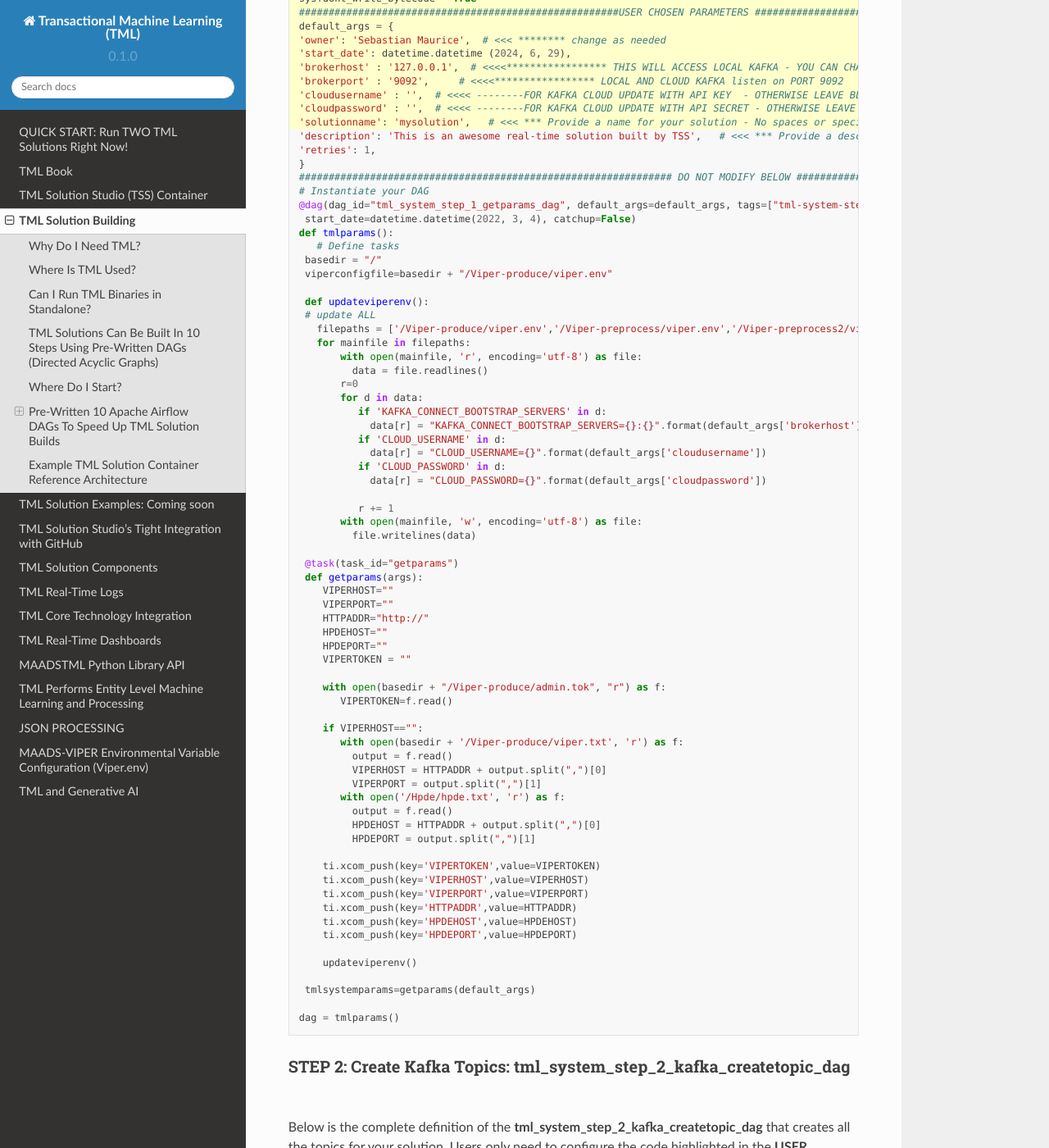
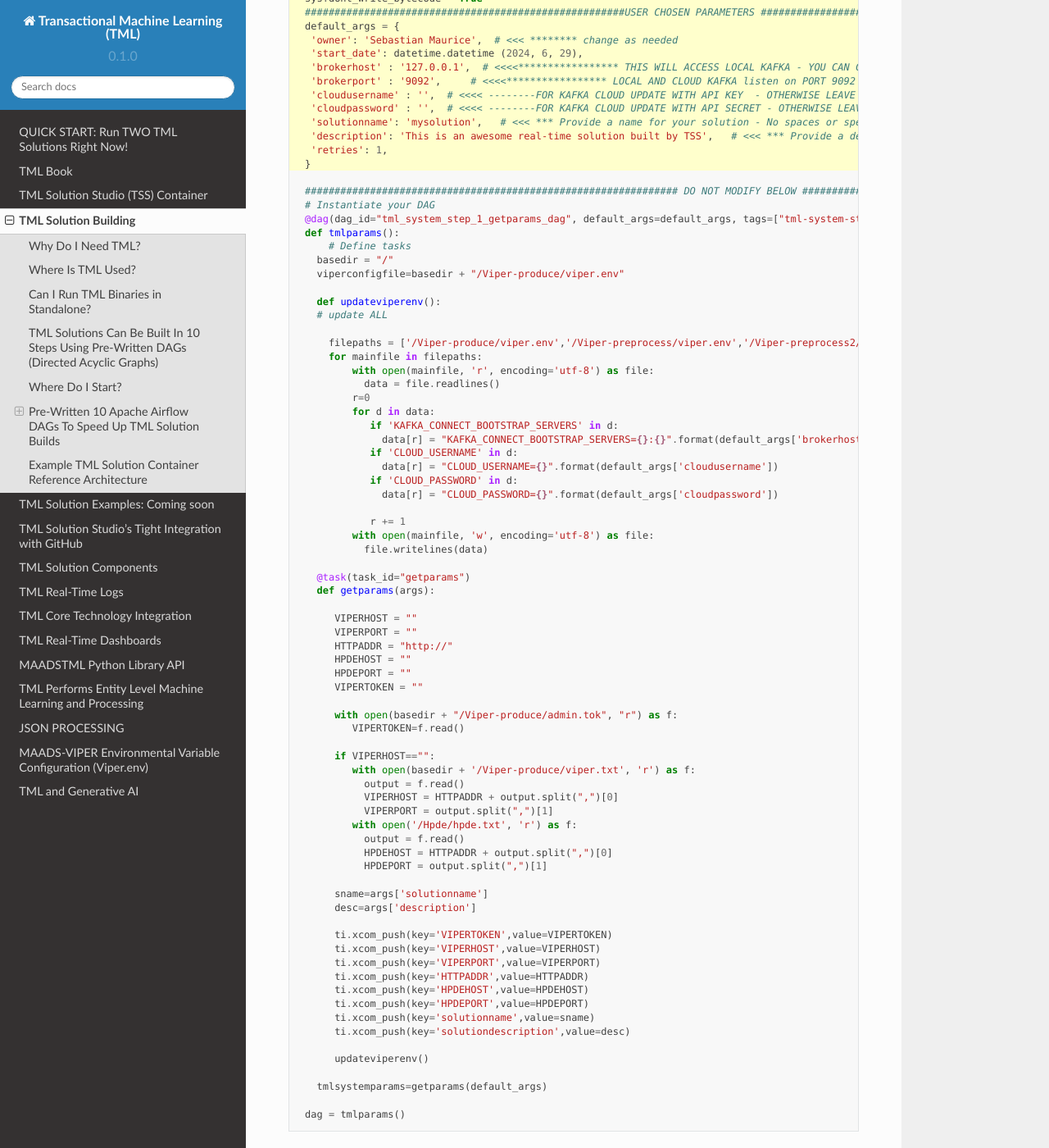
Before and after one commit to smaurice101/readthedocs, a Sphinx documentation site: the page built from docs/source/tmlbuilds.rst, in a window 1280 px wide and 1400 px high, scrolled down 5638 px. Shown: the whole window at 82% size. Built offline with Sphinx 7.4.7 and the Read the Docs theme 2.0.0, drawn with Linux system fonts in a browser that asks for light colours; some of the changed lines change nothing that is shown; some of the changed text lies outside the part shown.

Commit message:
Update tmlbuilds.rst

```diff
--- a/docs/source/tmlbuilds.rst
+++ b/docs/source/tmlbuilds.rst
@@ -190,92 +190,125 @@
 Below is the complete definition of the **tml_system_step_1_getparams_dag**.  Users only need to configure the code highlighted in the **USER CHOSEN PARAMETERS**.
 
 .. code-block:: PYTHON
-   :emphasize-lines: 10,11,12,13,14,15,16,17,18,19
-
-   from airflow import DAG
-   from airflow.operators.python import PythonOperator
-   from airflow.operators.bash import BashOperator
-   import datetime
-   from airflow.decorators import dag, task
-   import os
-   import sys
-   import maadstml
-
-   sys.dont_write_bytecode = True
-   ######################################################USER CHOSEN PARAMETERS ###########################################################
-   default_args = {
-   'owner': 'Sebastian Maurice',  # <<< ******** change as needed
-   'start_date': datetime.datetime (2024, 6, 29),
-   'brokerhost' : '127.0.0.1',  # <<<<***************** THIS WILL ACCESS LOCAL KAFKA - YOU CAN CHANGE TO CLOUD KAFKA HOST
-   'brokerport' : '9092',     # <<<<***************** LOCAL AND CLOUD KAFKA listen on PORT 9092
-   'cloudusername' : '',  # <<<< --------FOR KAFKA CLOUD UPDATE WITH API KEY  - OTHERWISE LEAVE BLANK
-   'cloudpassword' : '',  # <<<< --------FOR KAFKA CLOUD UPDATE WITH API SECRET - OTHERWISE LEAVE BLANK
-   'solutionname': 'mysolution',   # <<< *** Provide a name for your solution - No spaces or special characters in the name
-   'description': 'This is an awesome real-time solution built by TSS',   # <<< *** Provide a description of your solution
-   'retries': 1,
-   }
-   ############################################################### DO NOT MODIFY BELOW ####################################################
-   # Instantiate your DAG
-   @dag(dag_id="tml_system_step_1_getparams_dag", default_args=default_args, tags=["tml-system-step-1-getparams"], schedule=None,
-    start_date=datetime.datetime(2022, 3, 4), catchup=False)
-   def tmlparams():
-      # Define tasks
-    basedir = "/"
-    viperconfigfile=basedir + "/Viper-produce/viper.env"
-
-    def updateviperenv():
-    # update ALL
-      filepaths = ['/Viper-produce/viper.env','/Viper-preprocess/viper.env','/Viper-preprocess2/viper.env','/Viper-ml/viper.env','/Viperviz/viper.env']
-      for mainfile in filepaths:
-          with open(mainfile, 'r', encoding='utf-8') as file:
-            data = file.readlines()
-          r=0
-          for d in data:
-             if 'KAFKA_CONNECT_BOOTSTRAP_SERVERS' in d:
-               data[r] = "KAFKA_CONNECT_BOOTSTRAP_SERVERS={}:{}".format(default_args['brokerhost'],default_args['brokerport'])
-             if 'CLOUD_USERNAME' in d:
-               data[r] = "CLOUD_USERNAME={}".format(default_args['cloudusername'])
-             if 'CLOUD_PASSWORD' in d:
-               data[r] = "CLOUD_PASSWORD={}".format(default_args['cloudpassword'])
-
-             r += 1
-          with open(mainfile, 'w', encoding='utf-8') as file:
-            file.writelines(data)
-
-    @task(task_id="getparams")
-    def getparams(args):
-       VIPERHOST=""
-       VIPERPORT=""
-       HTTPADDR="http://"
-       HPDEHOST=""
-       HPDEPORT=""
-       VIPERTOKEN = ""
-
-       with open(basedir + "/Viper-produce/admin.tok", "r") as f:
-          VIPERTOKEN=f.read()
-
-       if VIPERHOST=="":
-          with open(basedir + '/Viper-produce/viper.txt', 'r') as f:
-            output = f.read()
-            VIPERHOST = HTTPADDR + output.split(",")[0]
-            VIPERPORT = output.split(",")[1]
-          with open('/Hpde/hpde.txt', 'r') as f:
-            output = f.read()
-            HPDEHOST = HTTPADDR + output.split(",")[0]
-            HPDEPORT = output.split(",")[1]
-
-       ti.xcom_push(key='VIPERTOKEN',value=VIPERTOKEN)
-       ti.xcom_push(key='VIPERHOST',value=VIPERHOST)
-       ti.xcom_push(key='VIPERPORT',value=VIPERPORT)
-       ti.xcom_push(key='HTTPADDR',value=HTTPADDR)
-       ti.xcom_push(key='HPDEHOST',value=HPDEHOST)
-       ti.xcom_push(key='HPDEPORT',value=HPDEPORT)
-
-       updateviperenv()
-
-    tmlsystemparams=getparams(default_args)
-
-   dag = tmlparams()
+   :emphasize-lines: 10,11,12,13,14,15,16,17,18,19,20,21,22
+
+    from airflow import DAG
+    from airflow.operators.python import PythonOperator
+    from airflow.operators.bash import BashOperator
+    import datetime
+    from airflow.decorators import dag, task
+    import os
+    import sys
+    #import tsslogging
+
+    sys.dont_write_bytecode = True
+    ######################################################USER CHOSEN PARAMETERS ###########################################################
+    default_args = {
+     'owner': 'Sebastian Maurice',  # <<< ******** change as needed
+     'start_date': datetime.datetime (2024, 6, 29),
+     'brokerhost' : '127.0.0.1',  # <<<<***************** THIS WILL ACCESS LOCAL KAFKA - YOU CAN CHANGE TO CLOUD KAFKA HOST
+     'brokerport' : '9092',     # <<<<***************** LOCAL AND CLOUD KAFKA listen on PORT 9092
+     'cloudusername' : '',  # <<<< --------FOR KAFKA CLOUD UPDATE WITH API KEY  - OTHERWISE LEAVE BLANK
+     'cloudpassword' : '',  # <<<< --------FOR KAFKA CLOUD UPDATE WITH API SECRET - OTHERWISE LEAVE BLANK
+     'solutionname': 'mysolution',   # <<< *** Provide a name for your solution - No spaces or special characters in the name
+     'description': 'This is an awesome real-time solution built by TSS',   # <<< *** Provide a description of your solution
+     'retries': 1,
+    }
+
+    ############################################################### DO NOT MODIFY BELOW ####################################################
+    # Instantiate your DAG
+    @dag(dag_id="tml_system_step_1_getparams_dag", default_args=default_args, tags=["tml-system-step-1-getparams"], schedule=None, start_date=datetime.datetime(2022, 3, 4), catchup=False)
+    def tmlparams():
+        # Define tasks
+      basedir = "/"
+      viperconfigfile=basedir + "/Viper-produce/viper.env"
+
+      def updateviperenv():
+      # update ALL
+
+        filepaths = ['/Viper-produce/viper.env','/Viper-preprocess/viper.env','/Viper-preprocess2/viper.env','/Viper-ml/viper.env','/Viperviz/viper.env','/Viper- predict/viper.env']
+        for mainfile in filepaths:
+            with open(mainfile, 'r', encoding='utf-8') as file:
+              data = file.readlines()
+            r=0
+            for d in data:
+               if 'KAFKA_CONNECT_BOOTSTRAP_SERVERS' in d:
+                 data[r] = "KAFKA_CONNECT_BOOTSTRAP_SERVERS={}:{}".format(default_args['brokerhost'],default_args['brokerport'])
+               if 'CLOUD_USERNAME' in d:
+                 data[r] = "CLOUD_USERNAME={}".format(default_args['cloudusername'])
+               if 'CLOUD_PASSWORD' in d:
+                 data[r] = "CLOUD_PASSWORD={}".format(default_args['cloudpassword'])
+
+               r += 1
+            with open(mainfile, 'w', encoding='utf-8') as file:
+              file.writelines(data)
+
+      @task(task_id="getparams")
+      def getparams(args):
+
+         VIPERHOST = ""
+         VIPERPORT = ""
+         HTTPADDR = "http://"
+         HPDEHOST = ""
+         HPDEPORT = ""
+         VIPERTOKEN = ""
+
+         with open(basedir + "/Viper-produce/admin.tok", "r") as f:
+            VIPERTOKEN=f.read()
+
+         if VIPERHOST=="":
+            with open(basedir + '/Viper-produce/viper.txt', 'r') as f:
+              output = f.read()
+              VIPERHOST = HTTPADDR + output.split(",")[0]
+              VIPERPORT = output.split(",")[1]
+            with open('/Hpde/hpde.txt', 'r') as f:
+              output = f.read()
+              HPDEHOST = HTTPADDR + output.split(",")[0]
+              HPDEPORT = output.split(",")[1]
+
+         sname=args['solutionname']
+         desc=args['description']
+
+         ti.xcom_push(key='VIPERTOKEN',value=VIPERTOKEN)
+         ti.xcom_push(key='VIPERHOST',value=VIPERHOST)
+         ti.xcom_push(key='VIPERPORT',value=VIPERPORT)
+         ti.xcom_push(key='HTTPADDR',value=HTTPADDR)
+         ti.xcom_push(key='HPDEHOST',value=HPDEHOST)
+         ti.xcom_push(key='HPDEPORT',value=HPDEPORT)
+         ti.xcom_push(key='solutionname',value=sname)
+         ti.xcom_push(key='solutiondescription',value=desc)
+
+         updateviperenv()
+
+      tmlsystemparams=getparams(default_args)
+
+    dag = tmlparams()
+
+DAG STEP 1: 1Parameter Explanation
+"""""""""""""""""""""""""""""
+
+.. list-table
+
+    * - **Json Key**
+      - **Description**
+    * - owner
+      - Change as needed.
+    * -  start_date
+      - Date of solution creation
+    * - brokerhost
+      - This is the IP address for Kafka.  If Kafka is running on localhost then use '127.0.0.1' or add Kafka Cloud cluster address
+    * - brokerport
+      - The default port for Kafka on-premise or in the cloud is '9092'
+    * - cloudusername
+      - If you are running Kafka on-premise on 127.0.0.1 - then this should be left blank.  If you are using Kafka Cloud then this is the **API KEY**
+    * - cloudpassword
+      - If you are running Kafka on-premise on 127.0.0.1 - then this should be left blank.  If you are using Kafka Cloud then this is the **API SECRET**
+    * - solutionname
+      - Provide a name for the solution.  This name should include no spaces or special characters in the name.  Choose a unique solution name.
+    * - description
+      - Describe your solution in one-line.
+    * - retries
+      - Change are neede, i.e. 1 is usually fine.
 
 STEP 2: Create Kafka Topics: tml_system_step_2_kafka_createtopic_dag
 ^^^^^^^^^^^^^^^^^^^^^^^
```
